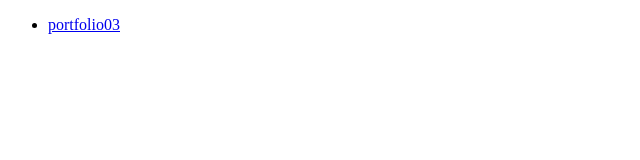
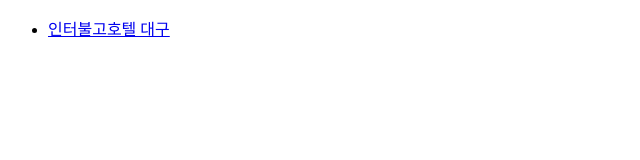
Before and after one commit to co-hee/portfolio06, a plain HTML site: page index.html in a window 1280 px wide. Shown: the whole page, without its empty margins (0-640 px from the left). Drawn offline with Linux system fonts and the light colour scheme.

Commit message:
Add files via upload

```diff
--- a/index.html
+++ b/index.html
@@ -10,7 +10,7 @@
 
 <body>
     <ul>
-        <li><a href="./portfolio06.html" targget="_blank">portfolio03</a></li>
+        <li><a href="./portfolio06.html" targget="_blank">인터불고호텔 대구</a></li>
     </ul>
 </body>
 
```
Also changed, not shown: img/Presidential01.jpg (added), img/Presidential02.jpg (added), img/Presidential03.jpg (added), img/Presidential04.jpg (added), img/main_specail_img02.jpg (added), img/main_specail_img03.jpg (added).
